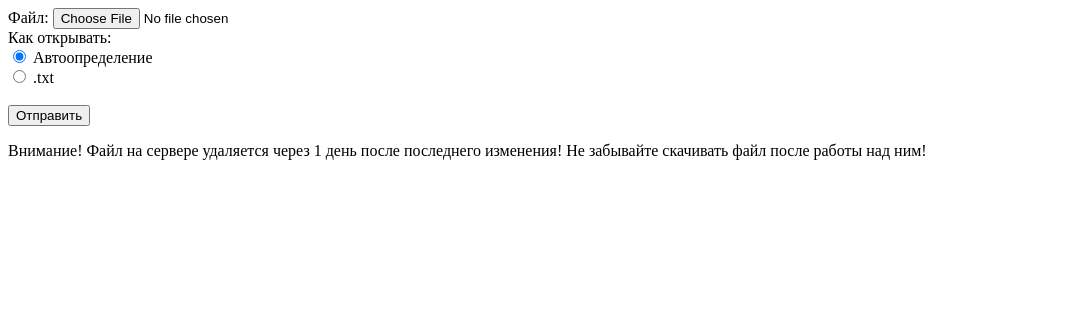
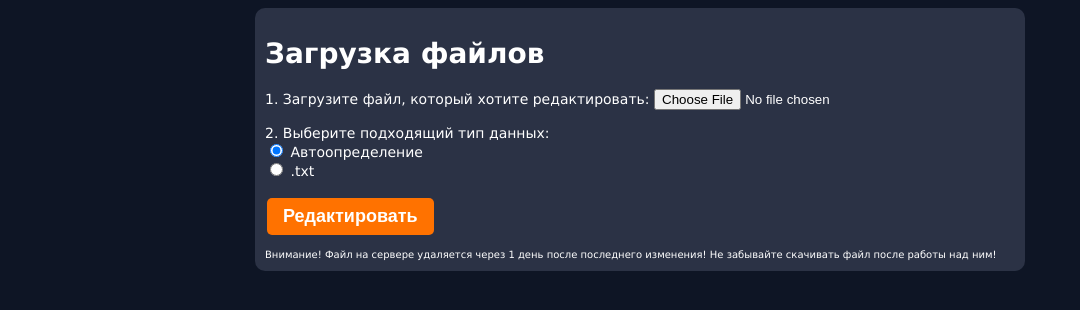
Before and after one commit to 3NikNikNik3/Vortex_Py, a Django app: page /load in a window 1280 px wide. Shown: the top 310 px of the page, without its empty margins (0-1080 px from the left). Run offline with Django 5.2, Linux system fonts and the light colour scheme; data comes from the database, SQL or seed files in the repository.

Commit message:
Load front

```diff
--- a/project/main/forms.py
+++ b/project/main/forms.py
@@ -6,5 +6,5 @@ for i in Formats:
     TYPES.update({i.name: i.name})
 
 class LoadFile(forms.Form):
-    File = forms.FileField(label='Файл')
-    Type = forms.MultipleChoiceField(label='Как открывать', widget=forms.RadioSelect, choices=TYPES)
+    File = forms.FileField(label='1. Загрузите файл, который хотите редактировать')
+    Type = forms.MultipleChoiceField(label='2. Выберите подходящий тип данных', widget=forms.RadioSelect, choices=TYPES)
--- a/project/main/templates/load.html
+++ b/project/main/templates/load.html
@@ -1,17 +1,67 @@
 <!DOCTYPE html>
 <html lang="en">
+{% load static %}
+<style>
+body {
+    background-color: #0e1525;
+    font-size: 14px;
+    font-family: Verdana;
+    color: #ffffff;
+}
+.cent_part {
+    max-width: 750px;
+    margin: 0 auto;
+    background-color: #2b3245;
+    border-radius: 10px;
+    padding: 10px 10px 1px 10px;
+}
+.cont_box {
+    margin: 15px 0;
+}
+.texts {
+    padding-left: 16px;
+    padding-right: 16px;
+    margin-bottom: 5px;
+}
+.empty {
+    border: #ffffff;
+}
+.hrr {
+	height: 15px;
+	border: none;
+	background: linear-gradient(45deg, #0000ff, #ffff00);
+    border-radius: 10px;
+}
+.button {
+    background-color: #FF7200;
+    border: none;
+    color: white;
+    padding: 8px 16px;
+    text-decoration: none;
+    margin: 4px 2px;
+    cursor: pointer;
+    border-radius: 5px;
+    font-size: 18px;
+    font-weight: bold;
+}
+.button:hover {
+      background-color: #ff6000;
+}
+</style>
 <head>
     <meta charset="UTF-8">
     <title>Load</title>
 </head>
-<body>
+<body> <div class="cent_part">
+    <h1>Загрузка файлов</h1>
     <form method="post" enctype="multipart/form-data" class="post-form">
         {% csrf_token %}
-        {{ form.File.label }}: {{ form.File }} <br>
-        {{ form.Type.label }}: {{ form.Type }} <br>
-        <input type="submit" value="Отправить">
+        <div class="cont_box">{{ form.File.label }}: {{ form.File }}</div>
+        <div class="cont_box">{{ form.Type.label }}: {{ form.Type }}</div>
+        <input class="button" type="submit" value="Редактировать">
     </form>
 
-    <p>Внимание! Файл на сервере удаляется через 1 день после последнего изменения! Не забывайте скачивать файл после работы над ним!</p>
+    <p style="font-size: 10px">Внимание! Файл на сервере удаляется через 1 день после последнего изменения! Не забывайте скачивать файл после работы над ним!</p>
+</div>
 </body>
 </html>
```
Also changed, not shown: project/main/static/css/load.css (added, +39 -0 lines).
